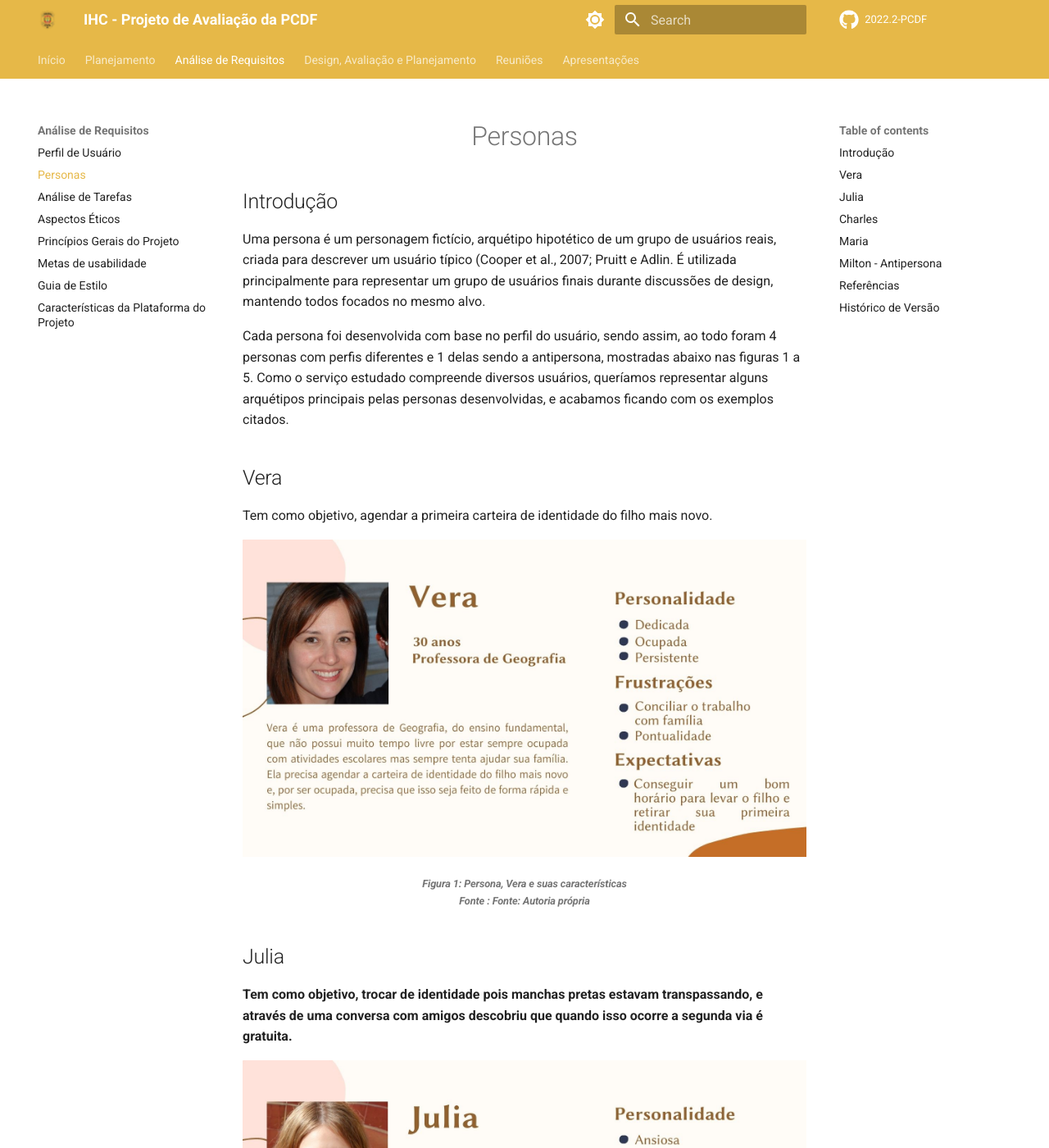
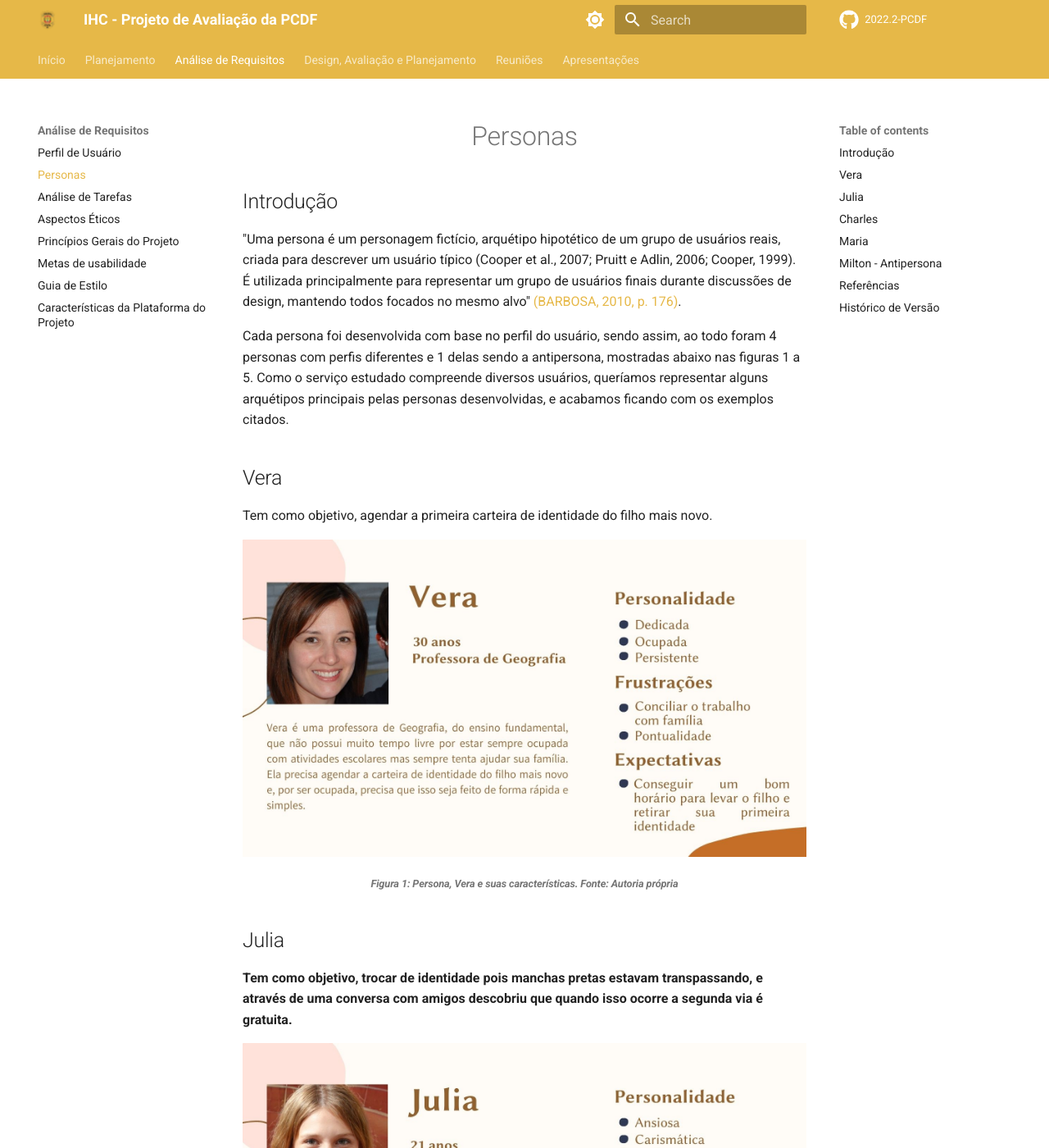
Before and after one commit to Interacao-Humano-Computador/2022.2-PCDF, an MkDocs documentation site: the page built from docs/analise-de-requisitos/personas.md, in a window 1280 px wide and 1400 px high. Shown: the whole window at 82% size. Built offline with MkDocs 1.6.1 and Material for MkDocs 9.7.7, drawn with Linux system fonts in a browser that asks for light colours; comment, search, counter and statistics services are not loaded; some of the changed text lies outside the part shown.

Commit message:
Correção da referencia do livro e organização das legendas das figuras

```diff
--- a/docs/analise-de-requisitos/personas.md
+++ b/docs/analise-de-requisitos/personas.md
@@ -2,7 +2,7 @@
 
 ## Introdução
 
-Uma persona é um personagem fictício, arquétipo hipotético de um grupo de usuários reais, criada para descrever um usuário típico (Cooper et al., 2007; Pruitt e Adlin. É utilizada principalmente para representar um grupo de usuários finais durante discussões de design, mantendo todos focados no mesmo alvo.
+"Uma persona é um personagem fictício, arquétipo hipotético de um grupo de usuários reais, criada para descrever um usuário típico (Cooper et al., 2007; Pruitt e Adlin, 2006; Cooper, 1999). É utilizada principalmente para representar um grupo de usuários finais durante discussões de design, mantendo todos focados no mesmo alvo" [(BARBOSA, 2010, p. 176)](#referencias).
 
 Cada persona foi desenvolvida com base no perfil do usuário, sendo assim, ao todo foram 4 personas com perfis diferentes e 1 delas sendo a antipersona, mostradas abaixo nas figuras 1 a 5. Como o serviço estudado compreende diversos usuários, queríamos representar alguns arquétipos principais pelas personas desenvolvidas, e acabamos ficando com os exemplos citados.
 
@@ -12,7 +12,7 @@
 
 ![Persona, Vera e suas características](images/../../images/personas/Vera.jpg)
 <figcaption align='center'>
-   <h6><b>Figura 1: Persona, Vera e suas características<br>Fonte : Fonte: Autoria própria</br></h6>
+   <h6><b>Figura 1: Persona, Vera e suas características. Fonte: Autoria própria</br></h6>
 </figcaption>
 
 ## Julia
@@ -21,7 +21,7 @@
 
 ![Persona, Julia e suas características](images/../../images/personas/Julia.jpg)
 <figcaption align='center'>
-   <h6><b>Figura 2: Persona, Julia e suas características<br>Fonte : Fonte: Autoria própria</br></h6>
+   <h6><b>Figura 2: Persona, Julia e suas características.Fonte: Autoria própria</br></h6>
 </figcaption>
 
 ## Charles
@@ -30,7 +30,7 @@
 
 ![Persona, Charles e suas características](images/../../images/personas/Charles.jpg)
 <figcaption align='center'>
-   <h6><b>Figura 3: Persona, Charles e suas características<br>Fonte : Fonte: Autoria própria</br></h6>
+   <h6><b>Figura 3: Persona, Charles e suas características.Fonte: Autoria própria</br></h6>
 </figcaption>
 
 ## Maria
@@ -39,14 +39,14 @@
 
 ![Persona, Maria e suas características](images/../../images/personas/Maria.jpg)
 <figcaption align='center'>
-   <h6><b>Figura 4: Persona, Maria e suas características<br>Fonte : Fonte: Autoria própria</br></h6>
+   <h6><b>Figura 4: Persona, Maria e suas características.Fonte: Autoria própria</br></h6>
 </figcaption>
 
 ## Milton - Antipersona
 
 ![Persona, Milton e suas características](images/../../images/personas/Milton.jpg)
 <figcaption align='center'>
-   <h6><b>Figura 5: Persona, Milton e suas características<br>Fonte : Fonte: Autoria própria</br></h6>
+   <h6><b>Figura 5: Persona, Milton e suas características. Fonte: Autoria própria</br></h6>
 </figcaption>
 
 ## Referências
@@ -55,15 +55,16 @@
 
 > [2] 2022.1-Dominio-Publico. GitHub. Disponível em: https://github.com/Interacao-Humano-Computador/2022.1-Dominio-Publico. Acesso em: 06 de dezembro de 2022.
 
-> [3] BARBOSA; SILVA. **Organização do Espaço de Problema**. Cap. 6. Acesso em: 06 de dezembro de 2022.
+> [[3]](#introducao) BARBOSA, Simone; SILVA, Bruno. Organização do Espaço de Problema. In: BARBOSA, Simone; SILVA, Bruno. **Interação Humano-Computador**. Elsevier Editora Ltda, 2010. pág. 174-206
 
-> [4] This Person Doest Not Exist. Acesso em: 23 de nov. de 2022.Disponível em: https://thispersondoesnotexist.com
+> [4] This Person Doest Not Exist. Acesso em: 23 de nov. de 2022. Disponível em: https://thispersondoesnotexist.com
 
 ## Histórico de Versão
 
-|    Data    | Versão |                          Descrição                          |                                            Autor(es)                                             |                                               Revisor                                                |
-| :--------: | :----: | :---------------------------------------------------------: | :----------------------------------------------------------------------------------------------: | :--------------------------------------------------------------------------------------------------: |
-| 06/12/2022 |  1.0   |                    Criação do documento                     | [Jefferson Franca](https://github.com/Frans6) e [Lucas Spinosa](https://github.com/LucasSpinosa) | [Gabriel Marcolino](https://github.com/GabrielMR360) e [Yago Passos](https://github.com/yagompassos) |
-| 07/12/2022 |  1.1   |               Corrigindo caminho das imagens                |                       [Gabriel Marcolino](https://github.com/GabrielMR360)                       |   [Jefferson Franca](https://github.com/Frans6) e [Lucas Spinosa](https://github.com/LucasSpinosa)   |
-| 07/12/2022 |  1.2   | Adicionando referências e complementando texto introdutório | [Jefferson Franca](https://github.com/Frans6) e [Lucas Spinosa](https://github.com/LucasSpinosa) | [Gabriel Marcolino](https://github.com/GabrielMR360) e [Yago Passos](https://github.com/yagompassos) |
-| 11/12/2022 |  1.3   |         Adicionando referências e alterando persona         | [Jefferson Franca](https://github.com/Frans6) e [Lucas Spinosa](https://github.com/LucasSpinosa) | [Gabriel Marcolino](https://github.com/GabrielMR360) e [Yago Passos](https://github.com/yagompassos) |
+|    Data    | Versão |                               Descrição                                |                                            Autor(es)                                             |                                               Revisor                                                |
+| :--------: | :----: | :--------------------------------------------------------------------: | :----------------------------------------------------------------------------------------------: | :--------------------------------------------------------------------------------------------------: |
+| 06/12/2022 |  1.0   |                          Criação do documento                          | [Jefferson Franca](https://github.com/Frans6) e [Lucas Spinosa](https://github.com/LucasSpinosa) | [Gabriel Marcolino](https://github.com/GabrielMR360) e [Yago Passos](https://github.com/yagompassos) |
+| 07/12/2022 |  1.1   |                     Corrigindo caminho das imagens                     |                       [Gabriel Marcolino](https://github.com/GabrielMR360)                       |   [Jefferson Franca](https://github.com/Frans6) e [Lucas Spinosa](https://github.com/LucasSpinosa)   |
+| 07/12/2022 |  1.2   |      Adicionando referências e complementando texto introdutório       | [Jefferson Franca](https://github.com/Frans6) e [Lucas Spinosa](https://github.com/LucasSpinosa) | [Gabriel Marcolino](https://github.com/GabrielMR360) e [Yago Passos](https://github.com/yagompassos) |
+| 11/12/2022 |  1.3   |              Adicionando referências e alterando persona               | [Jefferson Franca](https://github.com/Frans6) e [Lucas Spinosa](https://github.com/LucasSpinosa) | [Gabriel Marcolino](https://github.com/GabrielMR360) e [Yago Passos](https://github.com/yagompassos) |
+| 20/12/2022 |  1.4   | Correção da referência do livro e organização das legendas das figuras |                       [Gabriel Marcolino](https://github.com/GabrielMR360)                       |                            [Jefferson Franca](https://github.com/Frans6)                             |
```
